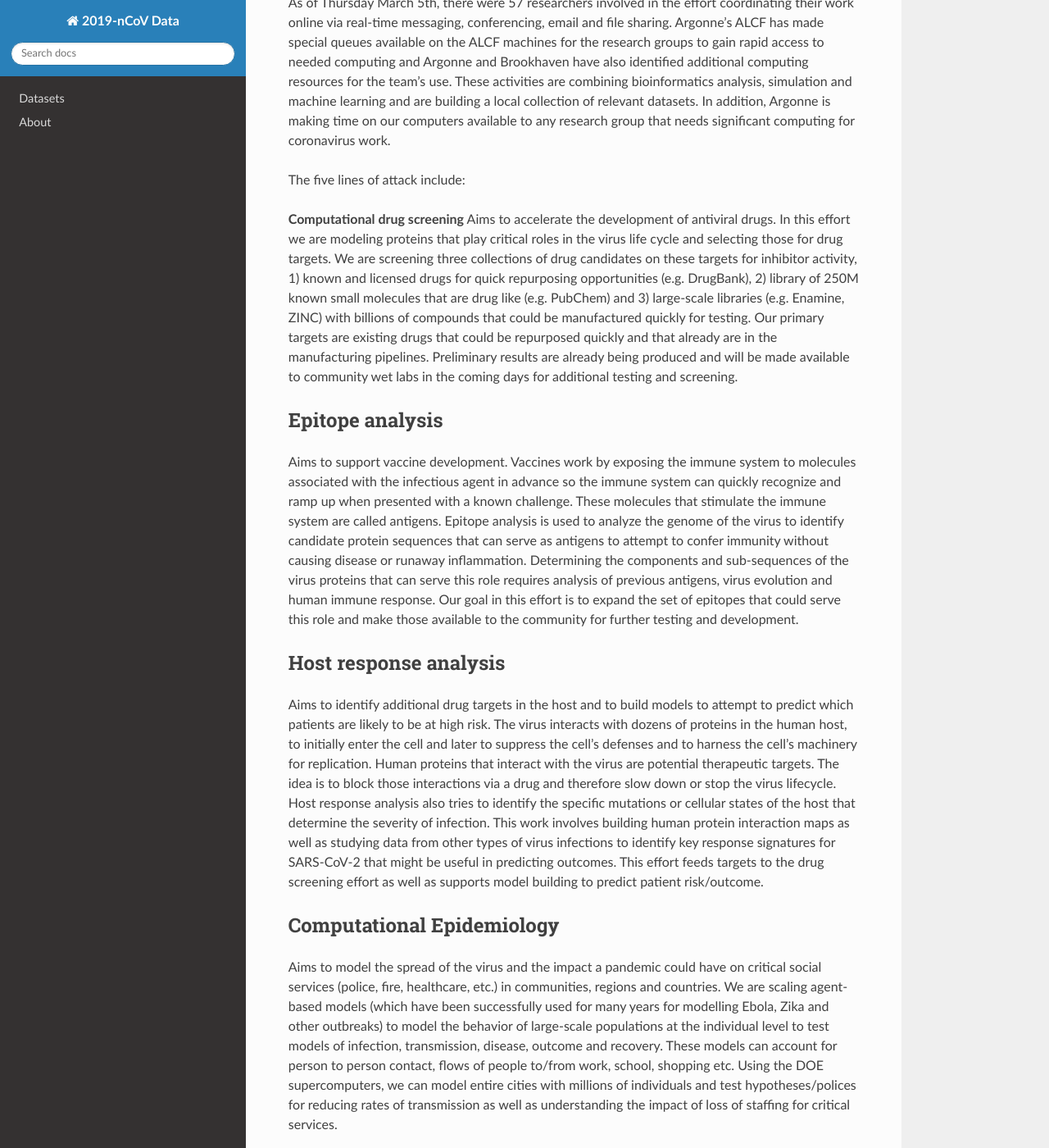
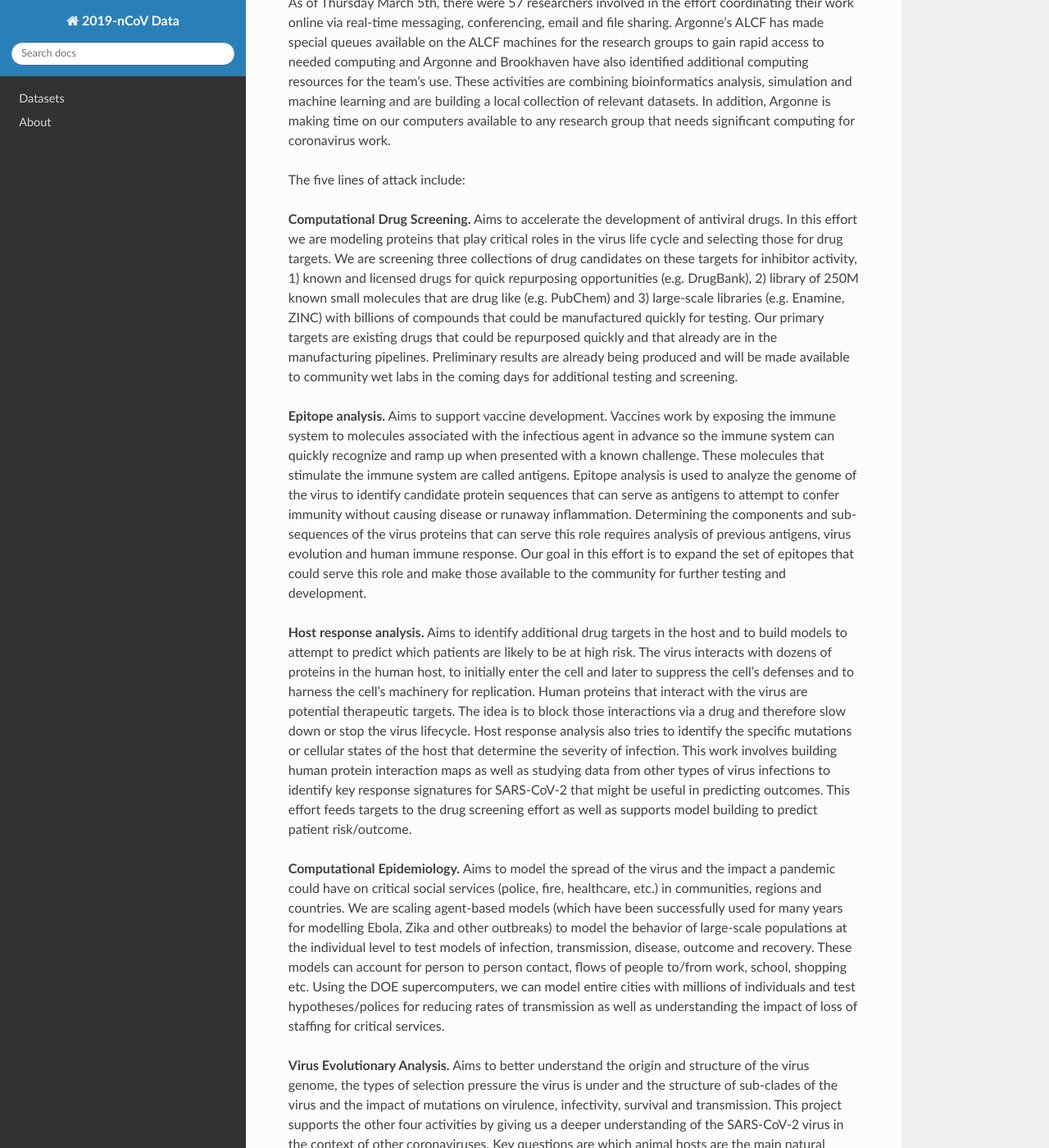
Before and after one commit to 2019-ncovgroup/2019-nCoVdata, a Sphinx documentation site: the page built from docs/index.rst, in a window 1280 px wide and 1400 px high, scrolled down 669 px. Shown: the whole window at 82% size. Built offline with Sphinx 7.4.7 and the Read the Docs theme 2.0.0, drawn with Linux system fonts in a browser that asks for light colours; some of the changed text lies outside the part shown.

Commit message:
formatting

```diff
--- a/docs/index.rst
+++ b/docs/index.rst
@@ -18,23 +18,19 @@ As of Thursday March 5th, there were 57 researchers involved in the effort coord
 
 The five lines of attack include:
 
-**Computational drug screening**
+**Computational Drug Screening.**
 Aims to accelerate the development of antiviral drugs. In this effort we are modeling proteins that play critical roles in the virus life cycle and selecting those for drug targets. We are screening three collections of drug candidates on these targets for inhibitor activity, 1) known and licensed drugs for quick repurposing opportunities (e.g. DrugBank), 2) library of 250M known small molecules that are drug like (e.g. PubChem) and 3) large-scale libraries (e.g. Enamine, ZINC) with billions of compounds that could be manufactured quickly for testing.  Our primary targets are existing drugs that could be repurposed quickly and that already are in the manufacturing pipelines.  Preliminary results are already being produced and will be made available to community wet labs in the coming days for additional testing and screening.
 
-Epitope analysis
-----------------------------
+**Epitope analysis.**
 Aims to support vaccine development.  Vaccines work by exposing the immune system to molecules associated with the infectious agent in advance so the immune system can quickly recognize and ramp up when presented with a known challenge.  These molecules that stimulate the immune system are called antigens.  Epitope analysis is used to analyze the genome of the virus to identify candidate protein sequences that can serve as antigens to attempt to confer immunity without causing disease or runaway inflammation.  Determining the components and sub-sequences of the virus proteins that can serve this role requires analysis of previous antigens, virus evolution and human immune response.  Our goal in this effort is to expand the set of epitopes that could serve this role and make those available to the community for further testing and development.
 
-Host response analysis
-----------------------------
+**Host response analysis.**
 Aims to identify additional drug targets in the host and to build models to attempt to predict which patients are likely to be at high risk.  The virus interacts with dozens of proteins in the human host, to initially enter the cell and later to suppress the cell’s defenses and to harness the cell’s machinery for replication.   Human proteins that interact with the virus are potential therapeutic targets.  The idea is to block those interactions via a drug and therefore slow down or stop the virus lifecycle. Host response analysis also tries to identify the specific mutations or cellular states of the host that determine the severity of infection.  This work involves building human protein interaction maps as well as studying data from other types of virus infections to identify key response signatures for SARS-CoV-2 that might be useful in predicting outcomes.  This effort feeds targets to the drug screening effort as well as supports model building to predict patient risk/outcome.
 
-Computational Epidemiology
-----------------------------
+**Computational Epidemiology.**
 Aims to model the spread of the virus and the impact a pandemic could have on critical social services (police, fire, healthcare, etc.) in communities, regions and countries.  We are scaling agent-based models (which have been successfully used for many years for modelling Ebola, Zika and other outbreaks) to model the behavior of large-scale populations at the individual level to test models of infection, transmission, disease, outcome and recovery.  These models can account for person to person contact, flows of people to/from work, school, shopping etc.  Using the DOE supercomputers, we can model entire cities with millions of individuals and test hypotheses/polices for reducing rates of transmission as well as understanding the impact of loss of staffing for critical services.
 
-Virus Evolutionary Analysis
-----------------------------
+**Virus Evolutionary Analysis.**
 Aims to better understand the origin and structure of the virus genome, the types of selection pressure the virus is under and the structure of sub-clades of the virus and the impact of mutations on virulence, infectivity, survival and transmission.  This project supports the other four activities by giving us a deeper understanding of the SARS-CoV-2 virus in the context of other coronaviruses.  Key questions are which animal hosts are the main natural reservoir for the virus, when did it cross from animal to human, is it adapting to human host and what are the likely future changes in the virus.
 
 
```
